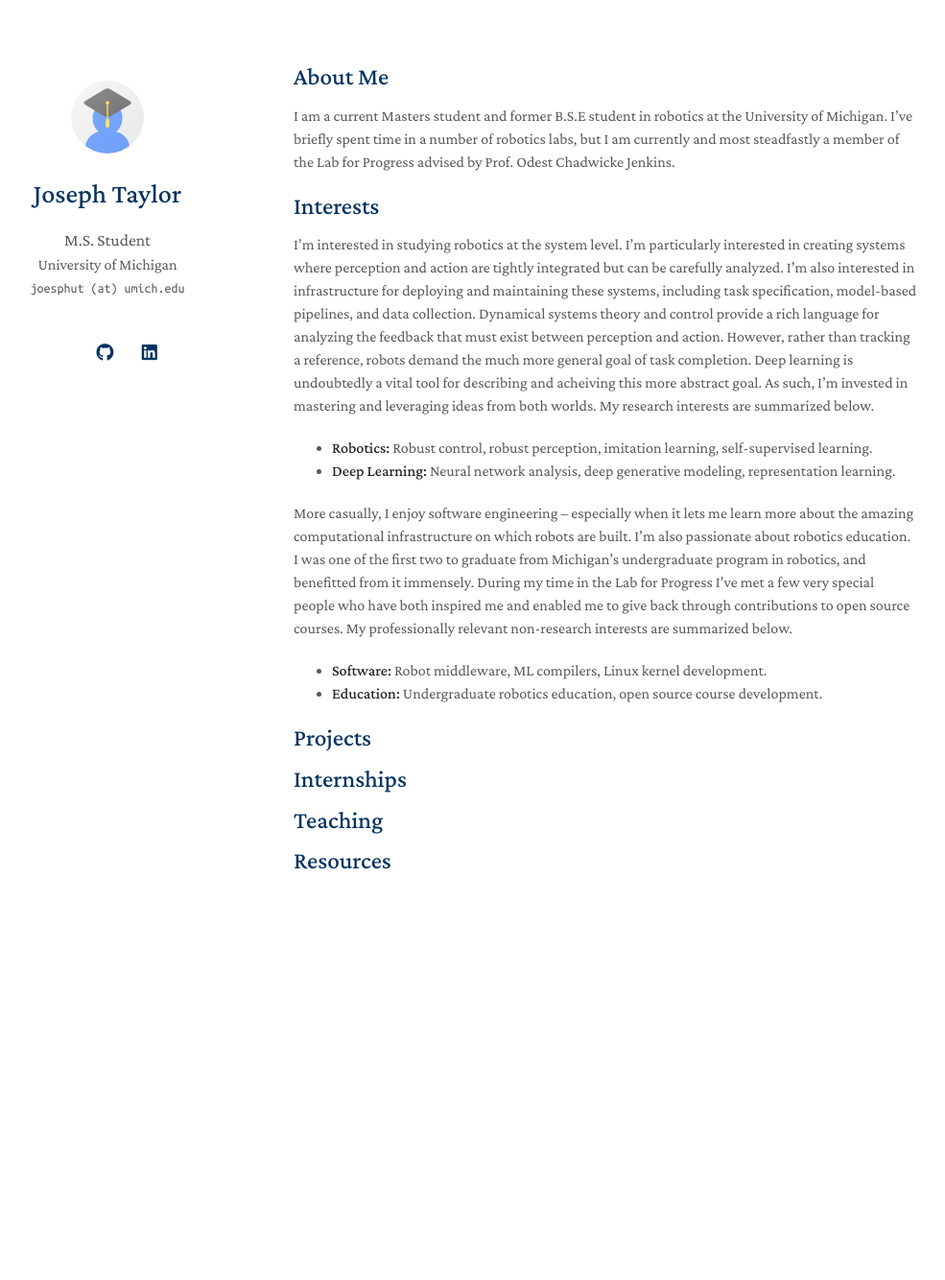
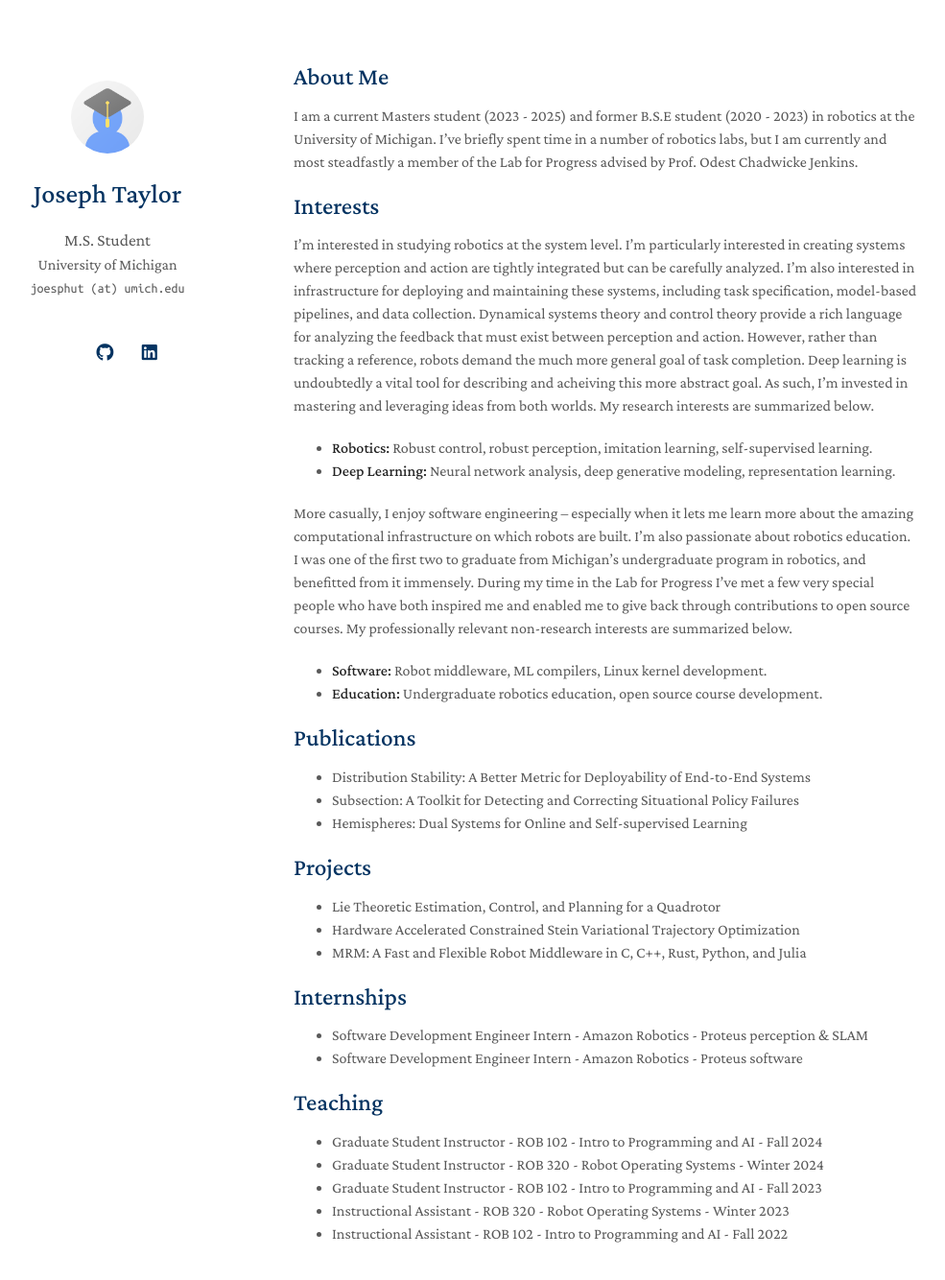
Before and after one commit to JosephUT/josephut.github.io, a Jekyll site: the page built from index.md, in a window 1280 px wide and 1392 px high. Shown: the top 1334 px of the window at 96% size, without its empty margins (164-1149 px from the left). Built offline with Jekyll 4.4.1, drawn with Linux system fonts in a browser that asks for light colours; nearby versions of some CDN libraries; a style sheet for code colours, icons or effects is not loaded; our own code applies the rules of GitHub Pages for plain Markdown files.

Commit message:
Update to minimal light

```diff
--- a/_data/publications.yml
+++ b/_data/publications.yml
@@ -1,5 +1,4 @@
 main:
-
   - title: Continual Learning for Abdominal Multi-Organ and Tumor Segmentation
     authors: Yixiao Zhang, Xinyi Li, Huimiao Chen, Alan Yuille, <strong>Yaoyao Liu*</strong>, Zongwei Zhou* (*Corresponding authors)
     conference_short: MICCAI
--- /dev/null
+++ b/_includes/internships.md
@@ -0,0 +1,4 @@
+## Internships
+
+- Software Development Engineer Intern - Amazon Robotics - Proteus perception & SLAM
+- Software Development Engineer Intern - Amazon Robotics - Proteus software
--- /dev/null
+++ b/_includes/projects.md
@@ -0,0 +1,5 @@
+## Projects
+
+- Lie Theoretic Estimation, Control, and Planning for a Quadrotor
+- Hardware Accelerated Constrained Stein Variational Trajectory Optimization
+- MRM: A Fast and Flexible Robot Middleware in C, C++, Rust, Python, and Julia
--- a/_includes/publications.md
+++ b/_includes/publications.md
@@ -1,4 +1,10 @@
-<h2 id="publications" style="margin: 2px 0px -15px;">Publications</h2>
+## Publications
+
+- Distribution Stability: A Better Metric for Deployability of End-to-End Systems
+- Subsection: A Toolkit for Detecting and Correcting Situational Policy Failures
+- Hemispheres: Dual Systems for Online and Self-supervised Learning
+
+<!-- <h2 id="publications" style="margin: 2px 0px -15px;">Publications</h2>
 
 <div class="publications">
 <ol class="bibliography">
@@ -50,3 +56,4 @@
 
 </ol>
 </div>
+ -->
--- /dev/null
+++ b/_includes/teaching.md
@@ -0,0 +1,7 @@
+## Teaching
+
+- Graduate Student Instructor - ROB 102 - Intro to Programming and AI - Fall 2024
+- Graduate Student Instructor - ROB 320 - Robot Operating Systems - Winter 2024
+- Graduate Student Instructor - ROB 102 - Intro to Programming and AI - Fall 2023
+- Instructional Assistant - ROB 320 - Robot Operating Systems - Winter 2023
+- Instructional Assistant - ROB 102 - Intro to Programming and AI - Fall 2022
--- a/index.md
+++ b/index.md
@@ -4,11 +4,11 @@ layout: homepage
 
 ## About Me
 
-I am a current Masters student and former B.S.E student in robotics at the University of Michigan. I've briefly spent time in a number of robotics labs, but I am currently and most steadfastly a member of the Lab for Progress advised by Prof. Odest Chadwicke Jenkins.
+I am a current Masters student (2023 - 2025) and former B.S.E student (2020 - 2023) in robotics at the University of Michigan. I've briefly spent time in a number of robotics labs, but I am currently and most steadfastly a member of the Lab for Progress advised by Prof. Odest Chadwicke Jenkins.
 
 ## Interests
 
-I'm interested in studying robotics at the system level. I'm particularly interested in creating systems where perception and action are tightly integrated but can be carefully analyzed. I'm also interested in infrastructure for deploying and maintaining these systems, including task specification, model-based pipelines, and data collection. Dynamical systems theory and control provide a rich language for analyzing the feedback that must exist between perception and action. However, rather than tracking a reference, robots demand the much more general goal of task completion. Deep learning is undoubtedly a vital tool for describing and acheiving this more abstract goal. As such, I'm invested in mastering and leveraging ideas from both worlds. My research interests are summarized below.
+I'm interested in studying robotics at the system level. I'm particularly interested in creating systems where perception and action are tightly integrated but can be carefully analyzed. I'm also interested in infrastructure for deploying and maintaining these systems, including task specification, model-based pipelines, and data collection. Dynamical systems theory and control theory provide a rich language for analyzing the feedback that must exist between perception and action. However, rather than tracking a reference, robots demand the much more general goal of task completion. Deep learning is undoubtedly a vital tool for describing and acheiving this more abstract goal. As such, I'm invested in mastering and leveraging ideas from both worlds. My research interests are summarized below.
 
 - **Robotics:** Robust control, robust perception, imitation learning, self-supervised learning.
 - **Deep Learning:** Neural network analysis, deep generative modeling, representation learning.
@@ -18,14 +18,10 @@ More casually, I enjoy software engineering -- especially when it lets me learn
 - **Software:** Robot middleware, ML compilers, Linux kernel development.
 - **Education:** Undergraduate robotics education, open source course development.
 
-## Projects
+{% include_relative _includes/publications.md %}
 
-## Internships
+{% include_relative _includes/projects.md %}
 
-## Teaching
+{% include_relative _includes/internships.md %}
 
-## Resources
-
-<!-- {% include_relative _includes/publications.md %} -->
-
-<!-- {% include_relative _includes/services.md %} -->
+{% include_relative _includes/teaching.md %}
```
Also changed, not shown: 1 other file.
